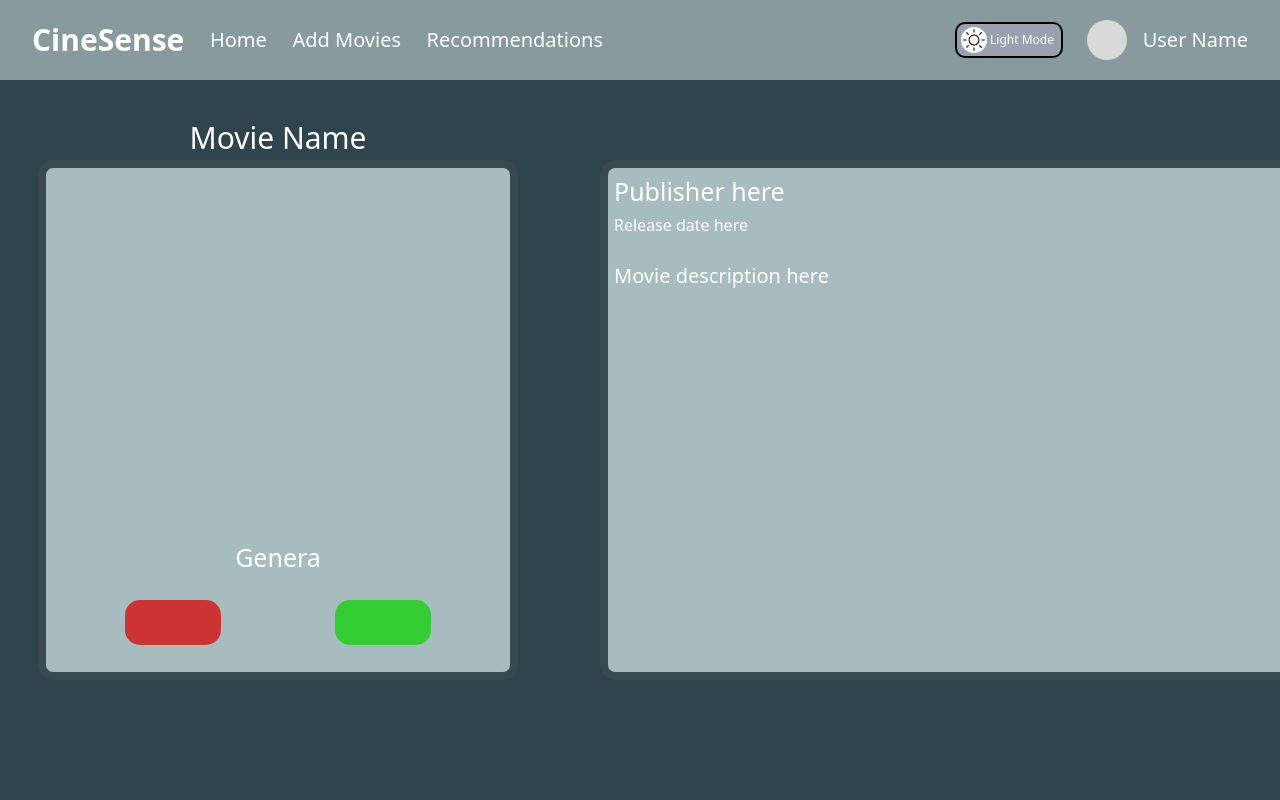
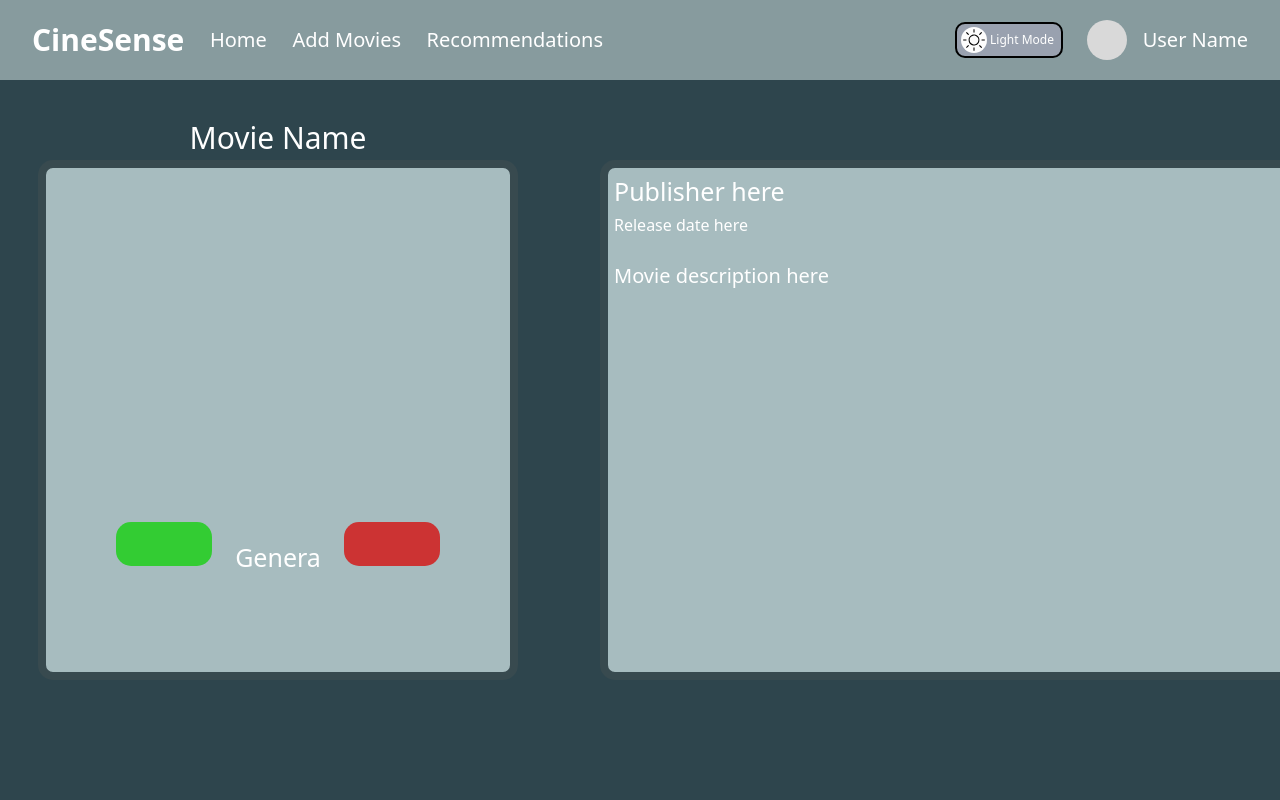
Before and after one commit to Vchen7629/CineSense, a React app in the folder frontend/: page /recommendations in a window 1280 px wide. Shown: the top 800 px of the page. Built offline with nearby package versions, Linux system fonts and the light colour scheme; the HTML template or start-up script is replaced by a standard one.

Commit message:
fixed buttons not being centered i think

```diff
--- a/frontend/src/features/recommendations/pages/RecommendationPage.tsx
+++ b/frontend/src/features/recommendations/pages/RecommendationPage.tsx
@@ -13,22 +13,19 @@ export default function RecommendationPage() {
                 <div className="bg-[#A7BCBF] h-[32.5rem] w-[30rem] absolute top-40 ml-[38px] border-[0.5rem] rounded-[15px] border-[#384A4F]">
                     <p className="text-white text-3xl absolute -top-12 left-1/2 transform -translate-x-1/2">Movie Name</p>
                     <p className="text-white text-3xl absolute bottom-25 left-1/2 transform -translate-x-1/2 text-[25px]">Genera</p>
+                    <div className="flex h-[90vh] w-full mt-[1rem] justify-between px-[15%] left-center items-center text-center">
+                        {/*This will be the like button*/}
+                        <div className="bg-[#33cc33] h-[2.8rem] w-[6rem] rounded-[15px]">
+                            {/*You can put an icon here if you want. I would need the icon files though*/}
+                        </div>
+                        {/*This will be the DISLIKE button*/}
+                        <div className="bg-[#cc3333] h-[2.8rem] w-[6rem] rounded-[15px]">
+                            {/*You can put an icon here if you want. I would need the icon files though*/}
+                        </div>
+                    </div>
                 </div>
             </div>
 
-            {/*This will be the like button*/}
-            <div className="flex h-[90vh] w-full left-center items-center text-center">
-                 <div className="bg-[#33cc33] h-[2.8rem] w-[6rem] absolute top-150 ml-[335px] rounded-[15px]">
-                    {/*You can put an icon here if you want. I would need the icon files though*/}
-                </div>
-            </div>
-
-             {/*This will be the DISLIKE button*/}
-            <div className="flex h-[90vh] w-full left-center items-center text-center">
-                 <div className="bg-[#cc3333] h-[2.8rem] w-[6rem] absolute top-150 ml-[125px] rounded-[15px]">
-                    {/*You can put an icon here if you want. I would need the icon files though*/}
-                </div>
-            </div>
 
             {/*background flavor-image for description (Don't touch)*/}
             <div className="bg-[#A7BCBF] h-[32.5rem] w-[50.5rem] absolute top-40 ml-[600px] border-[0.5rem] rounded-[15px] border-[#384A4F]">
```
